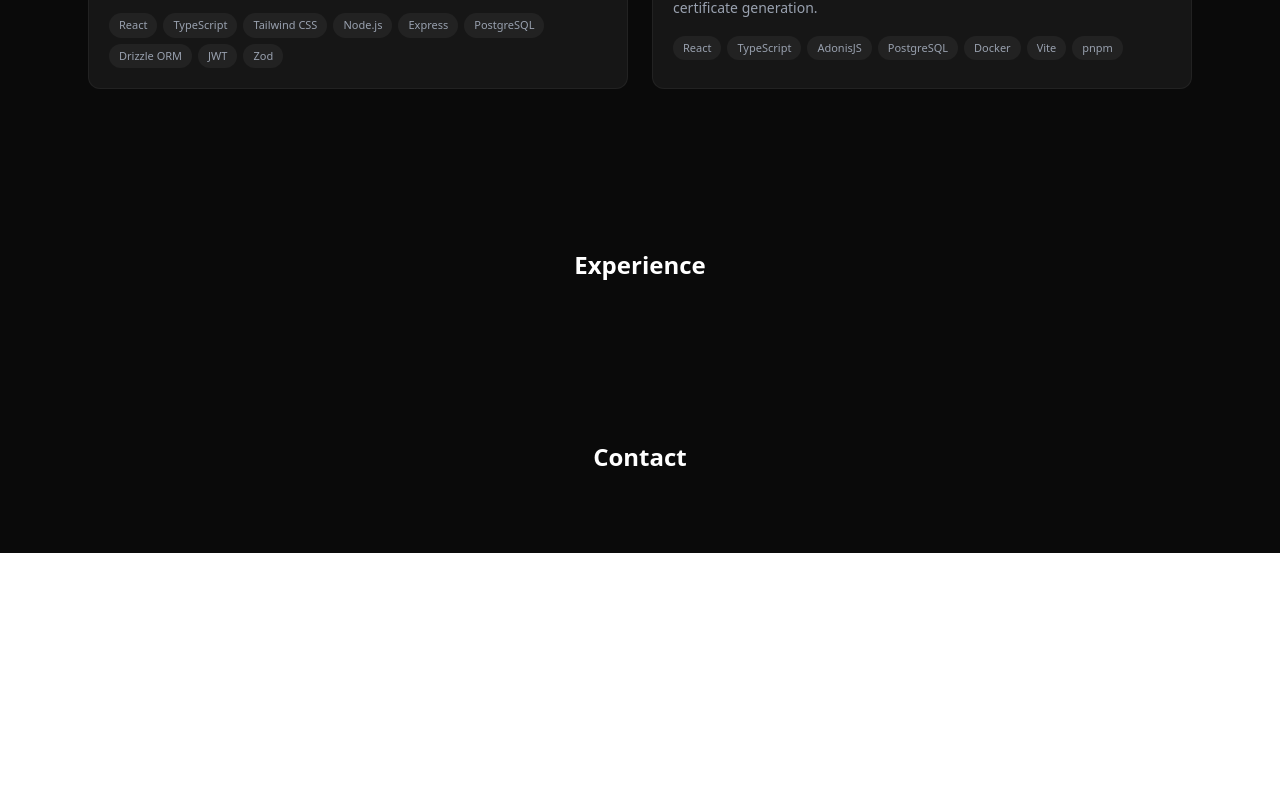
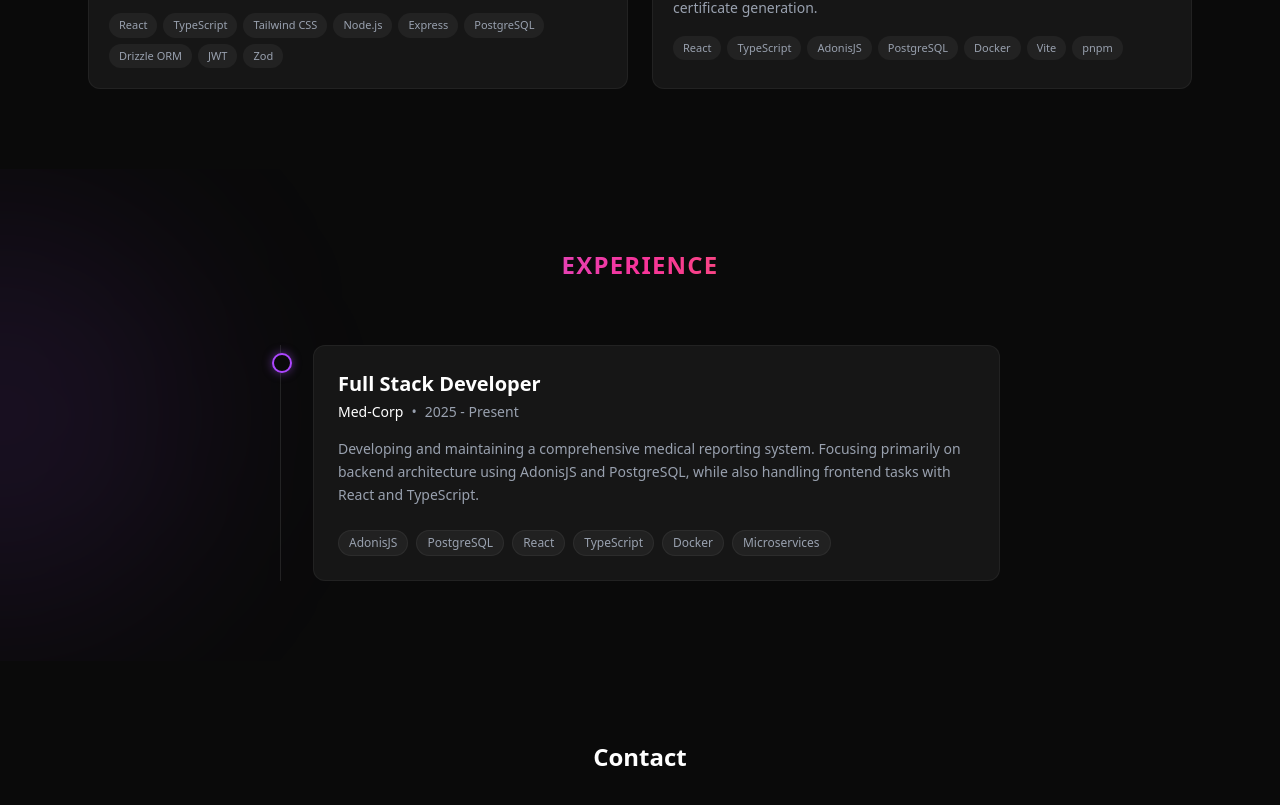
Before and after one commit to midelq/Landing-Page, a React (Vite) app: page / in a window 1280 px wide. Shown: the part 1400-2205 px from the top of the page. Before the commit the page ends 1953 px from the top, so only its background shows below. Built offline with nearby package versions, Linux system fonts and the light colour scheme.

Commit message:
add Experience section with timeline component

```diff
--- a/src/App.tsx
+++ b/src/App.tsx
@@ -1,6 +1,7 @@
 import Header from "./components/layout/Header";
 import Hero from "./components/sections/Hero";
 import Projects from "./components/sections/Projects";
+import Experience from "./components/sections/Experience";
 
 function App() {
   return (
@@ -12,10 +13,7 @@ function App() {
 
         <Projects />
 
-        {/* Experience Section - placeholder */}
-        <section id="experience" className="py-20">
-          <h2 className="text-2xl font-bold text-center">Experience</h2>
-        </section>
+        <Experience />
 
         {/* Contact Section - placeholder */}
         <section id="contact" className="py-20">
--- /dev/null
+++ b/src/components/sections/Experience.tsx
@@ -0,0 +1,23 @@
+import { experience } from "../../data/experience";
+import ExperienceCard from "../ui/ExperienceCard";
+
+export default function Experience() {
+    return (
+        <section id="experience" className="py-20 relative overflow-hidden">
+            {/* Background Glow */}
+            <div className="absolute top-1/2 left-0 w-96 h-96 bg-purple-500/10 rounded-full blur-[100px] pointer-events-none -translate-x-1/2 -translate-y-1/2" />
+
+            <div className="max-w-3xl mx-auto px-6 relative">
+                <h2 className="text-2xl font-bold text-center mb-16 bg-gradient-to-r from-purple-500 via-pink-500 to-orange-500 bg-clip-text text-transparent uppercase tracking-wider">
+                    Experience
+                </h2>
+
+                <div className="space-y-12 border-l border-white/10 pl-8 ml-4 md:ml-0">
+                    {experience.map((item) => (
+                        <ExperienceCard key={item.id} experience={item} />
+                    ))}
+                </div>
+            </div>
+        </section>
+    );
+}
--- /dev/null
+++ b/src/components/ui/ExperienceCard.tsx
@@ -0,0 +1,47 @@
+import type { ExperienceItem } from "../../data/experience";
+
+interface ExperienceCardProps {
+    experience: ExperienceItem;
+}
+
+export default function ExperienceCard({ experience }: ExperienceCardProps) {
+    return (
+        <div className="relative">
+            {/* Timeline Dot */}
+            <div className="absolute top-2 -left-[41px] w-5 h-5 rounded-full bg-[#0a0a0a] border-2 border-purple-500 shadow-[0_0_10px_rgba(168,85,247,0.5)] z-10" />
+
+            {/* Content */}
+            <div className="bg-[#161616] p-6 rounded-xl border border-white/5 hover:border-white/10 transition-colors group">
+                <div className="flex flex-wrap justify-between items-start gap-4 mb-4">
+                    <div>
+                        <h3 className="text-xl font-bold text-white mb-1 group-hover:text-purple-400 transition-colors">
+                            {experience.role}
+                        </h3>
+                        <div className="flex items-center gap-2 text-gray-400 text-sm">
+                            <span className="font-medium text-white">
+                                {experience.company}
+                            </span>
+                            <span>•</span>
+                            <span>{experience.period}</span>
+                        </div>
+                    </div>
+                </div>
+
+                <p className="text-gray-400 text-sm leading-relaxed mb-6">
+                    {experience.description}
+                </p>
+
+                <div className="flex flex-wrap gap-2">
+                    {experience.technologies.map((tech) => (
+                        <span
+                            key={tech}
+                            className="text-xs px-2.5 py-1 bg-white/5 rounded-full text-gray-400 border border-white/5"
+                        >
+                            {tech}
+                        </span>
+                    ))}
+                </div>
+            </div>
+        </div>
+    );
+}
--- /dev/null
+++ b/src/data/experience.ts
@@ -0,0 +1,27 @@
+export interface ExperienceItem {
+    id: number;
+    company: string;
+    role: string;
+    period: string;
+    description: string;
+    technologies: string[];
+}
+
+export const experience: ExperienceItem[] = [
+    {
+        id: 1,
+        company: "Med-Corp",
+        role: "Full Stack Developer",
+        period: "2025 - Present",
+        description:
+            "Developing and maintaining a comprehensive medical reporting system. Focusing primarily on backend architecture using AdonisJS and PostgreSQL, while also handling frontend tasks with React and TypeScript.",
+        technologies: [
+            "AdonisJS",
+            "PostgreSQL",
+            "React",
+            "TypeScript",
+            "Docker",
+            "Microservices",
+        ],
+    },
+];
```
